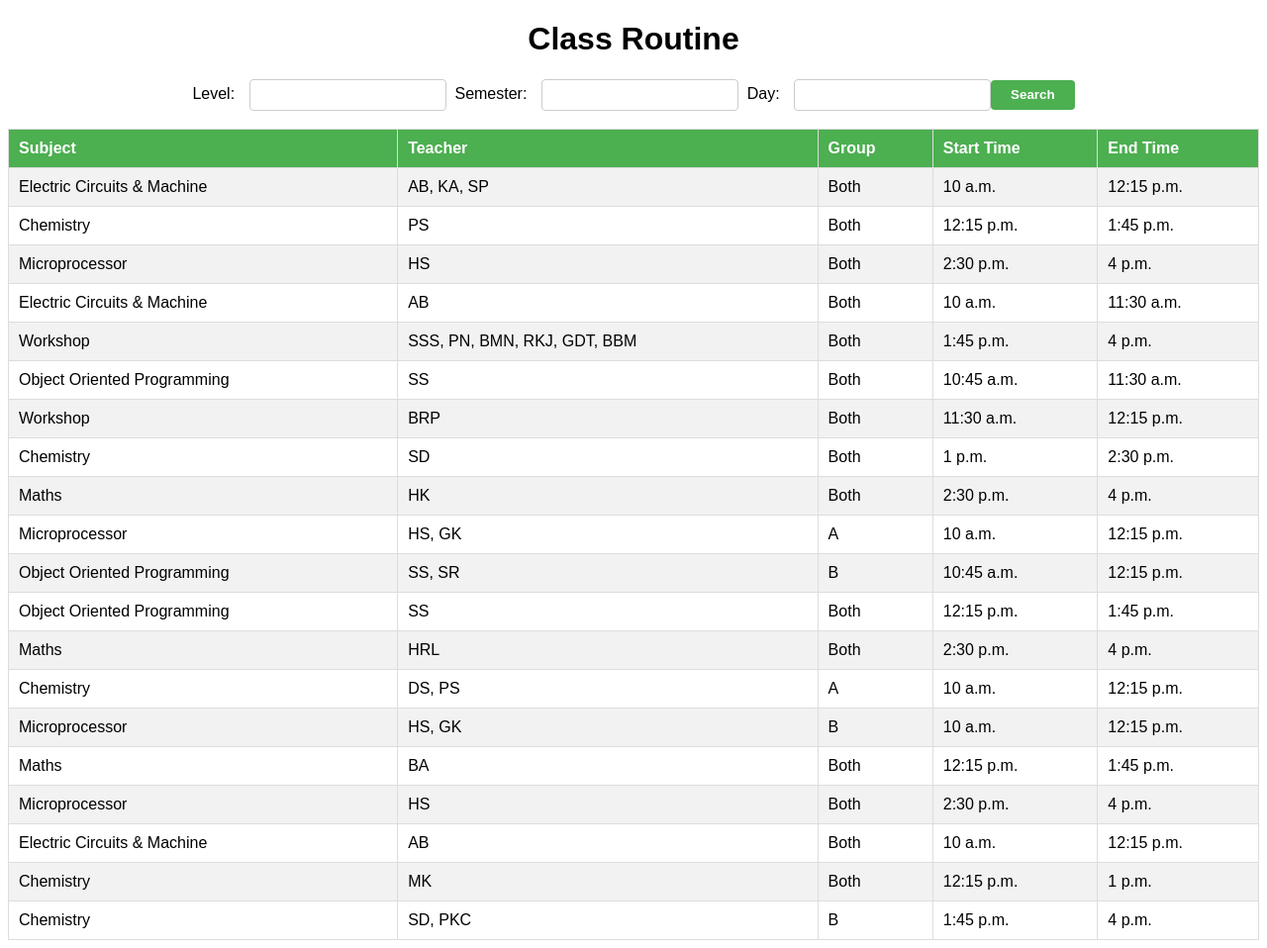
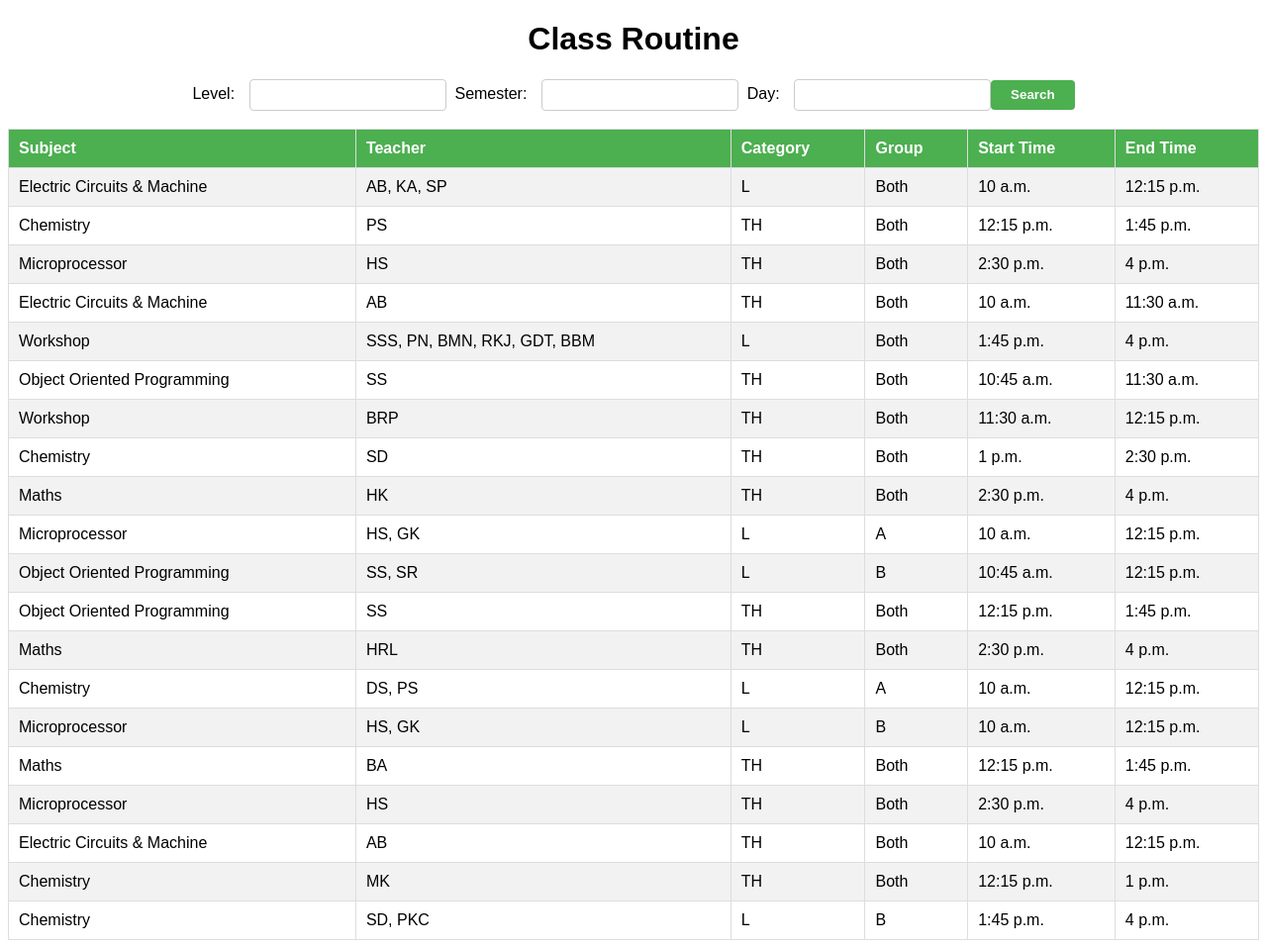
Before and after one commit to whoisdinanath/class-routine, a Django app: template home/templates/home/home.html in a window 1280 px wide. Shown: the whole page at 99% size. Run offline with Django 4.2, Linux system fonts and the light colour scheme; the template is opened without the code that fills it: values that come from a table or form of the project are taken from there, others are empty; data comes from the database, SQL or seed files in the repository.

Commit message:
added category field to table

```diff
--- a/home/templates/home/home.html
+++ b/home/templates/home/home.html
@@ -26,6 +26,7 @@
   <tr>
     <th>Subject</th>
     <th>Teacher</th>
+    <th>Category</th>
     <th>Group</th>
     <th>Start Time</th>
     <th>End Time</th>
@@ -34,6 +35,7 @@
   <tr>
     <td>{{subject.subject}}</td>
     <td>{{subject.teacher}}</td>
+    <td>{{subject.category}}</td>
     <td>{{subject.group}}</td>
     <td>{{subject.start_time}}</td>
     <td>{{subject.end_time}}</td>
```
